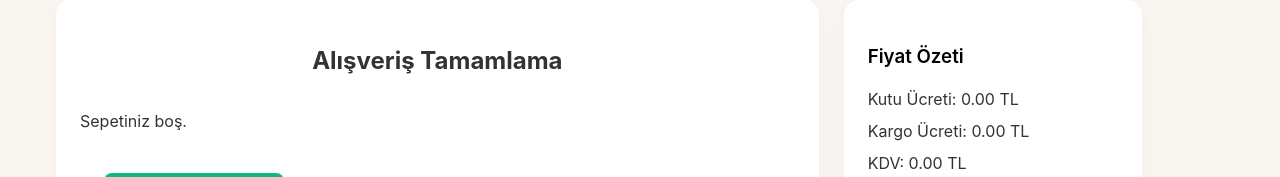
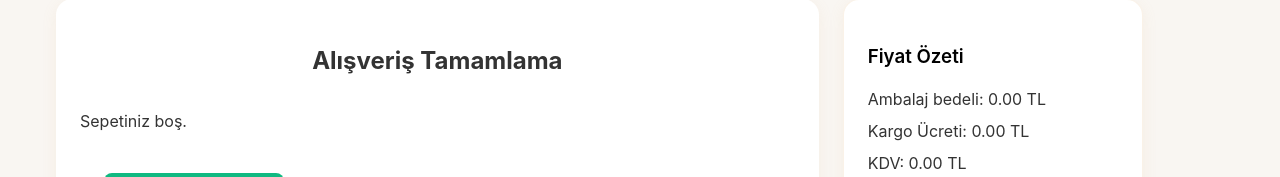
Before and after one commit to sakaoglustore/sakaoglustore-next, a Next.js app: page /order-flow in a window 1280 px wide. Shown: the part 127-304 px from the top of the page. Built offline with nearby package versions, Linux system fonts and the light colour scheme.

Commit message:
isim değişiklikleri

```diff
--- a/src/pages/order-flow.jsx
+++ b/src/pages/order-flow.jsx
@@ -259,7 +259,7 @@ const handlePopupOpen = (index = null) => {
         </div>
         <div className={styles.orderSummary}>
           <h3>Fiyat Özeti</h3>
-          <p>Kutu Ücreti: {totals.totalBoxFee.toFixed(2)} TL</p>
+          <p>Ambalaj bedeli: {totals.totalBoxFee.toFixed(2)} TL</p>
           <p>Kargo Ücreti: {totals.totalShipping.toFixed(2)} TL</p>
           <p>KDV: {totals.totalVAT.toFixed(2)} TL</p>          <p>Net Fiyat: {totals.net.toFixed(2)} TL</p>
           <hr />
--- a/src/pages/product/[id].jsx
+++ b/src/pages/product/[id].jsx
@@ -110,7 +110,7 @@ export default function SingleProduct() {
 
           <div className={styles.priceDetails}>
             <p><span>KDV:</span> <span>{Math.round(product.price * (product.kdvOrani || 0))} TL</span></p>
-            <p><span>Kutu Ücreti:</span> <span>{product.kutuUcreti || 0} TL</span></p>
+            <p><span>Ambalaj bedeli:</span> <span>{product.kutuUcreti || 0} TL</span></p>
             <p><span>Kargo Ücreti:</span> <span>{product.kargoUcreti || 0} TL</span></p>
             <p><span>Kutu Ücreti:</span> <span>{Math.round(product.price || 0)} TL</span></p>
 
```
